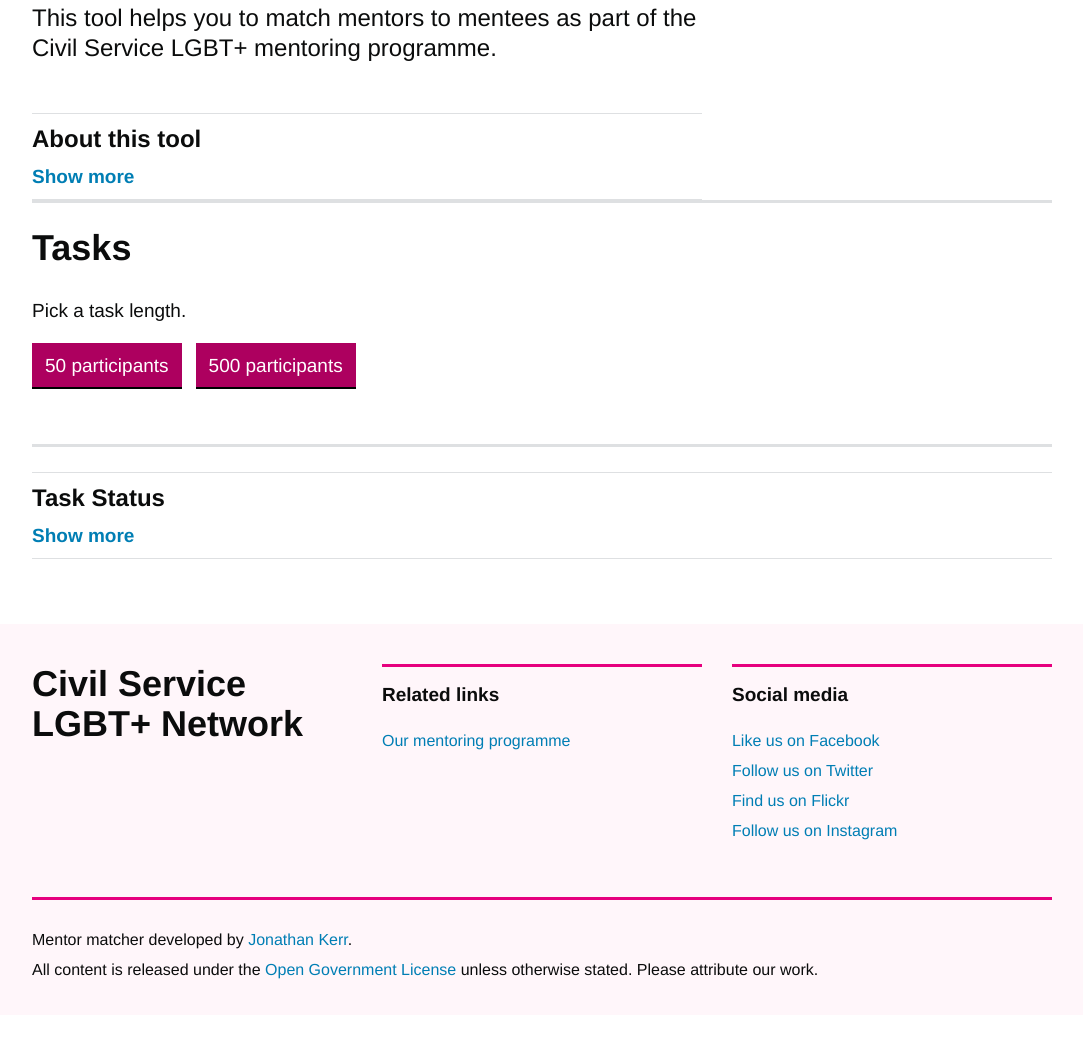
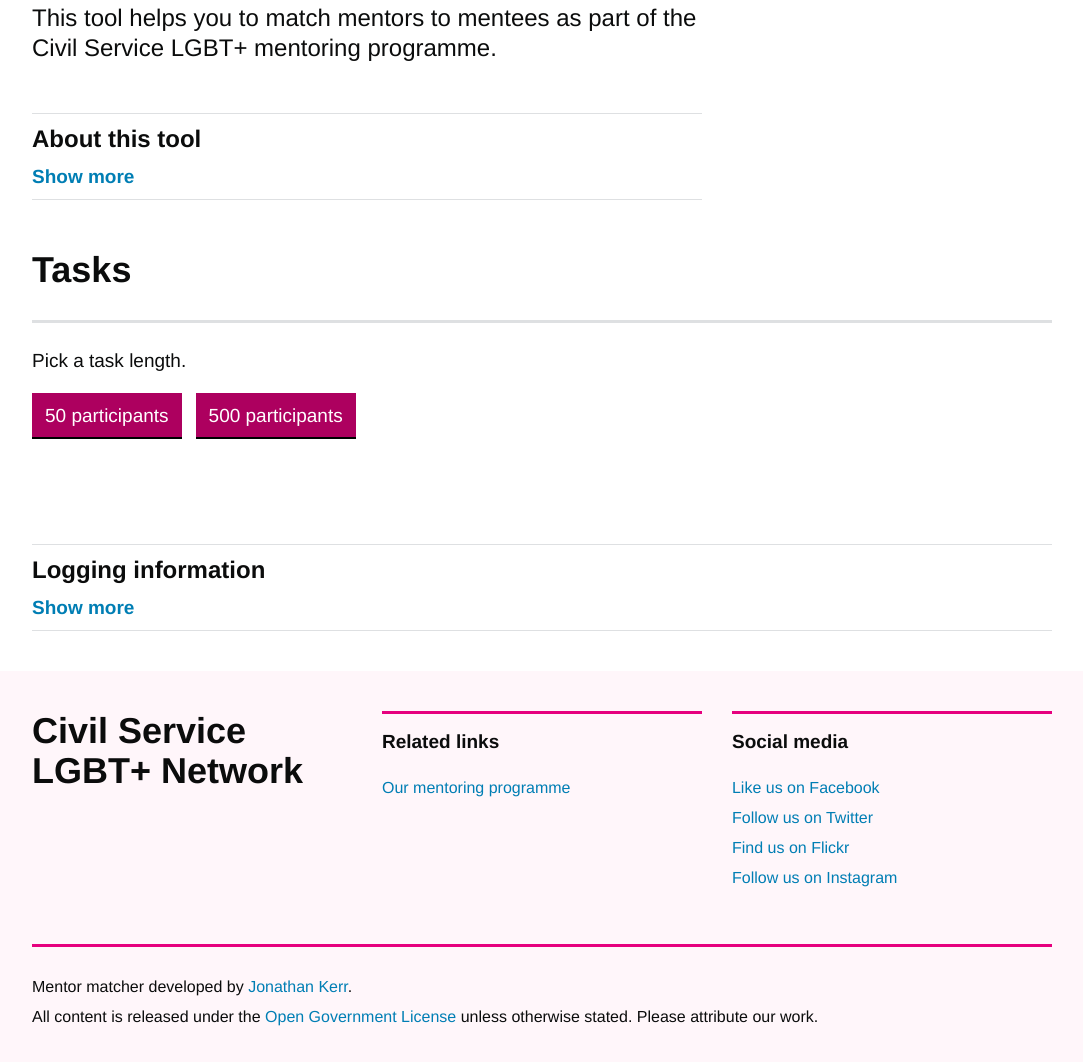
Before and after one commit to jonodrew/mentor-match, a Flask app: page / in a window 1280 px wide. Shown: the part 378-1440 px from the top of the page, without its empty margins (98-1181 px from the left). Before the commit the page ends 1357 px from the top, so only its background shows below. Run offline with Flask 2, Linux system fonts and the light colour scheme.

Commit message:
Tidying up
Remove some line spacing, updating indentation and move final closing </div>s that were outside the code block

```diff
--- a/app/templates/index.html
+++ b/app/templates/index.html
@@ -19,42 +19,30 @@
 
 <div class="grid-row">
   <div class="grid-column-two-thirds">
-
 		<details>
-
 			<summary>About this tool</summary>
-
 				<p>Explanatory text about the took can go here...</p>
-
 		</details>
   </div>
 </div>
 
-<div class="grid-row">
+<div class="grid-row main-wrapper--lg">
   <div class="grid-column-full">
-
+    <h2>Tasks</h2>
     <div class="page--content">
-
-      <h2>Tasks</h2>
       <p>Pick a task length.</p>
       <div class="button-group" role="group" aria-label="Basic example">
 		  <button type="button" class="button" onclick="handleClick('small')">50 participants</button>
 		  <button type="button" class="button" onclick="handleClick('large')">500 participants</button>
       </div>
-
     </div>
-
   </div>
 </div>
 
-<div class="grid-row">
+<div class="grid-row main-wrapper--lg">
   <div class="grid-column-full">
-
-    <div class="page--content">
-
 	  <details>
-		<summary>Task Status</summary>
-
+		  <summary>Logging information</summary>
 		  <table class="table">
 			  <thead>
 				  <tr>
@@ -68,9 +56,6 @@
 			  </tbody>
 		  </table>
 	  </details>
-{% endblock %}
-
-
   </div>
 </div>
-</div>
+{% endblock %}
```
Lines whose indentation alone changed are shown as unchanged.
